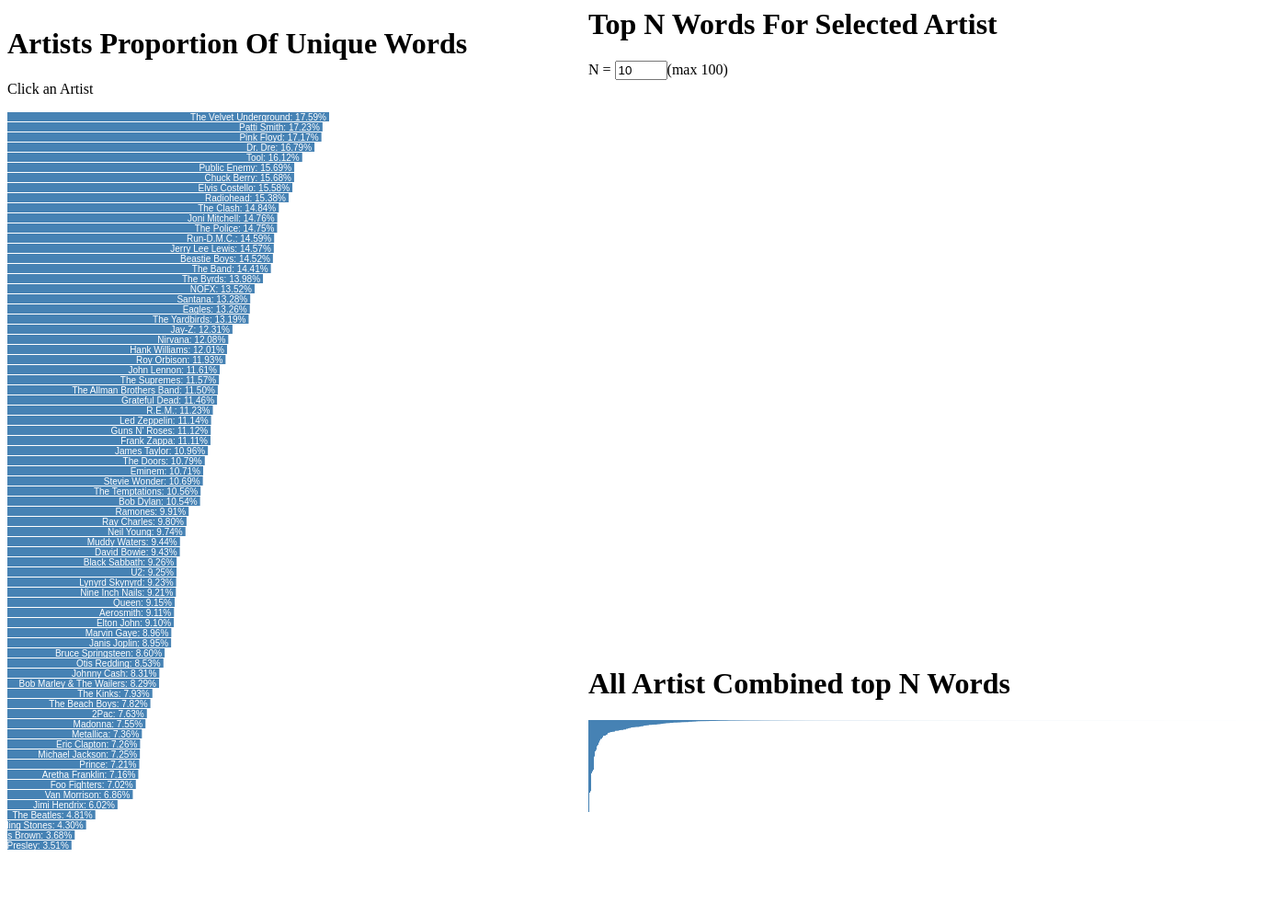
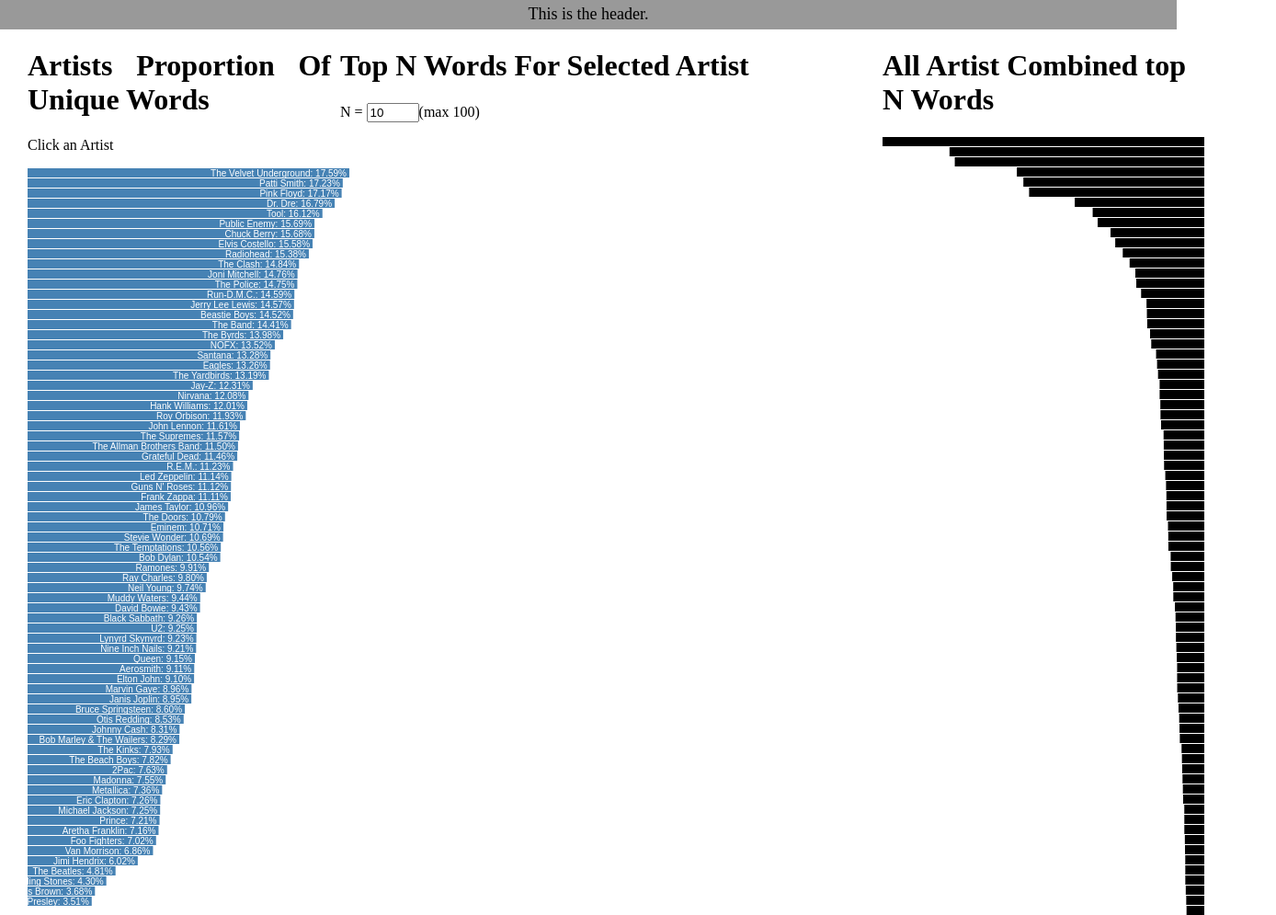
Before and after one commit to notrom/museAck, a plain HTML site: page pages/artistRatiosDrill.html in a window 1280 px wide. Shown: the top 995 px of the page at 92% size, 1388 px wide, since content can reach past the window. Before the commit the page ends 925 px from the top, so only its background shows below. Drawn offline with nearby package versions, Linux system fonts and the light colour scheme.

Commit message:
Updated div layout and linked all words bars with selected words

```diff
--- a/pages/artistRatiosDrill.html
+++ b/pages/artistRatiosDrill.html
@@ -20,22 +20,101 @@
   text-anchor: end;
 }
 
+
+/*********************/
+		/*** The Essential Code ***/
+
+		body {
+			margin: 0;
+			padding-left: 350px;    /* LC fullwidth */
+			padding-right: 370px;   /* RC fullwidth + CC padding */
+			min-width: 240px;       /* LC fullwidth + CC padding */
+		}
+
+		#header, #footer {
+			margin-left: -350px;    /* LC fullwidth */
+			margin-right: -370px;   /* RC fullwidth + CC padding */
+		}
+
+		.column {
+			position: relative;
+			float: left;
+		}
+
+		#centerCol {
+			padding: 0 20px;
+			width: 100%;
+		}
+
+		#leftCol {
+			width: 330px;           /* LC width */
+			padding: 0 10px;        /* LC padding */
+			right: 370px;           /* LC fullwidth + CC padding */
+			margin-left: -100%;
+		}
+
+		#rightCol {
+			width: 330px;           /* RC width */
+			padding: 0 10px;        /* RC padding */
+			margin-right: -100%;
+		}
+
+		#footer {
+			clear: both;
+		}
+
+		/*** IE Fix ***/
+		* html #leftCol {
+			left: 150px;            /* RC fullwidth */
+		}
+
+		/*** Just for Looks ***/
+
+		body {
+			background: #FFF;
+		}
+
+		#header, #footer {
+			font-size: large;
+			text-align: center;
+			padding: 0.3em 0;
+			background: #999;
+		}
+
+		#leftCol {
+			background: #FFF;
+		}
+
+		#centerCol {
+			background: #FFF;
+		}
+
+		#rightCol {
+			background: #FFF;
+		}
+
+		.column {
+			padding-top: 1em;
+			text-align: justify;
+		}
+/*********************/
+
+
 </style>
 <body>
-	<div id="topBubble" style="width: 50%; float: left;">
+	<div id="header">This is the header.</div>
+	<div id="centerCol" class="column">
+		<h1 id="selectArtistTitle">Top N Words For Selected Artist</h1>
+		<p>N = <input id="nWords" type="text" value="10" size="4"></input>(max 100)</p>
+	</div>
+	<div id="leftCol" class="column">
 		<h1>Artists Proportion Of Unique Words</h1>
 		<p>Click an Artist</p>
 	</div>
-	<div style="margin-left: 50%;">
-		<div id="bottomBubble">
-			<h1 id="selectArtistTitle">Top N Words For Selected Artist</h1>
-			<p>N = <input id="nWords" type="text" value="10" size="4"></input>(max 100)</p>
-		</div>
-		<div id="allTopWords">
+	<div id="rightCol" class="column">
 		<h1>All Artist Combined top N Words</h1>
 	</div>
-	</div>
-
+	<div id="footer">This is the footer.</div>
 
 	<script src="http://d3js.org/d3.v3.min.js"></script>
 	<script src="ratios.js"></script>
@@ -43,7 +122,7 @@
 	<script>
 	///////////////////////////////////////////////////////////////////////////
 	var selectedArtistName = "NOFX";
-	var diameter = 350,
+	var diameter = document.getElementById("leftCol").offsetWidth,
 		width = diameter,
 		barHeight = 11,
 		format = d3.format(",d"),
@@ -52,7 +131,7 @@
 	var x = d3.scale.linear()
 		.range([0, width]);
 
-	var chart = d3.select("#topBubble").append("svg")
+	var chart = d3.select("#leftCol").append("svg")
 		.attr("width", width)
 		.attr("class", "chart");;
 
@@ -106,11 +185,11 @@
 
 	<script>
 	///////////////////////////////////////////////////////////////////////////
-	var diameter2 = 600,
+	var diameter2 = document.getElementById("centerCol").offsetWidth,
 		format2 = d3.format(",d"),
 		color2 = d3.scale.category20c();
 
-	var svg2 = d3.select("#bottomBubble").append("svg")
+	var svg2 = d3.select("#centerCol").append("svg")
 		.attr("width", diameter2)
 		.attr("height", diameter2)
 		.attr("class", "bubble");
@@ -126,6 +205,9 @@
 
 		document.getElementById("selectArtistTitle").innerHTML = "Top N Words For " + selectedArtistName;
 		var topWords = artistTopWords(selectedArtistName, top100Words, nWords);
+
+		updateAllTopWords(topWords);
+
 		var node2 = svg2.selectAll(".node")
 			.data(bubble2.nodes(topWords)
 					.filter(function(d, i) { return !d.children; }),
@@ -219,53 +301,74 @@
 	<!-- get the big data file here -->
 	<script src="top100Words.js"></script>
 	<script>
-	var allArtistsTopWords = allTopWordCounts(top100Words);
 
-	var barWidth = 1,
-		height3 = 100;
-		width3 = diameter2;
-		//format = d3.format(",d"),
-		//color = d3.scale.category20c();
+	var barHeight3 = 11,
+		height3 = 200;
+		width3 = document.getElementById("rightCol").offsetWidth;
 
+	var chart3 = d3.select("#rightCol").append("svg")
+		.attr("width", width3);
+		//.attr("class", "chart");
+
+	//var allArtistsTopWords = allTopWordCounts(top100Words, []);
+	updateAllTopWords({children:[]});
+
+	function updateAllTopWords(selectTopWords) {
 		var x3 = d3.scale.linear()
-		.range([0, height3]);
+			.range([0, width3]);
 
-	var chart3 = d3.select("#allTopWords").append("svg")
-		.attr("width", barWidth * allArtistsTopWords.length)
-		.attr("class", "chart");;
+		var allArtistsTopWords = allTopWordCounts(top100Words, selectTopWords);
 
 		x3.domain([0, d3.max(allArtistsTopWords, function(d) { return d.value; })]);
 
-	chart3.attr("height", height3);
+		chart3.attr("height", barHeight3 * allArtistsTopWords.length);
 
 		var bar3 = chart3.selectAll("g")
 			.data(allArtistsTopWords)
+			.style("fill", function (d) {
+					if (d.highlight === 1) {
+						return color2(d.word);
+					} else {
+						return "steelblue";
+					}
+				})
 			.enter().append("g")
-		.attr("transform", function(d, i) { return "translate(" + i * barWidth + ", 0)"; });
+			.attr("transform", function(d, i) { return "translate(" + (width3 - x3(d.value)) + ", " + i * barHeight3 + ")"; });
 
 		bar3.append("rect")
-		.attr("width", barWidth)
-		.attr("height", function(d) { return x3(d.value); });
+			.attr("width", function(d) { return x3(d.value);})
+			.attr("height", barHeight3 - 1);
 
 		bar3.append("title")
 			.text(function(d) { return d.word + ": " + d.count; });
+	}
 
-	function allTopWordCounts(artistsWords) {
+	function allTopWordCounts(allArtistsWords, selectTopWords) {
 		var allWords = [];
 		var idx = {};
+
+		var selectWordsString = "|";
+
+		selectTopWords.children.forEach(function (d) { selectWordsString += d.word + "|"; });
+
 		// for each artist
-		for (var i = 0; i < artistsWords.length; i++) {
-			var artistTopWords = artistsWords[i].topWords;
+		for (var i = 0; i < allArtistsWords.length; i++) {
+			var artistTopWords = allArtistsWords[i].topWords;
 			// for each word for that artist
 			for (var j = 0; j < artistTopWords.length; j++) {
 				if (idx.hasOwnProperty(artistTopWords[j].word)) {
 					allWords[idx[artistTopWords[j].word]].count += artistTopWords[j].count;
 					allWords[idx[artistTopWords[j].word]].value += artistTopWords[j].count;
 				} else {
+					var highlight = 0;
+					if (selectWordsString.indexOf("|"+artistTopWords[j].word+"|") != -1) {
+						highlight = 1;
+					}
 					idx[artistTopWords[j].word] = allWords.length;
 					allWords.push({ word: artistTopWords[j].word,
+									highlight: highlight,
 									count: artistTopWords[j].count,
-									value: artistTopWords[j].count });
+									value: artistTopWords[j].count + 1000});
 				}
 			}
 		}
```
Lines whose indentation alone changed are shown as unchanged.
